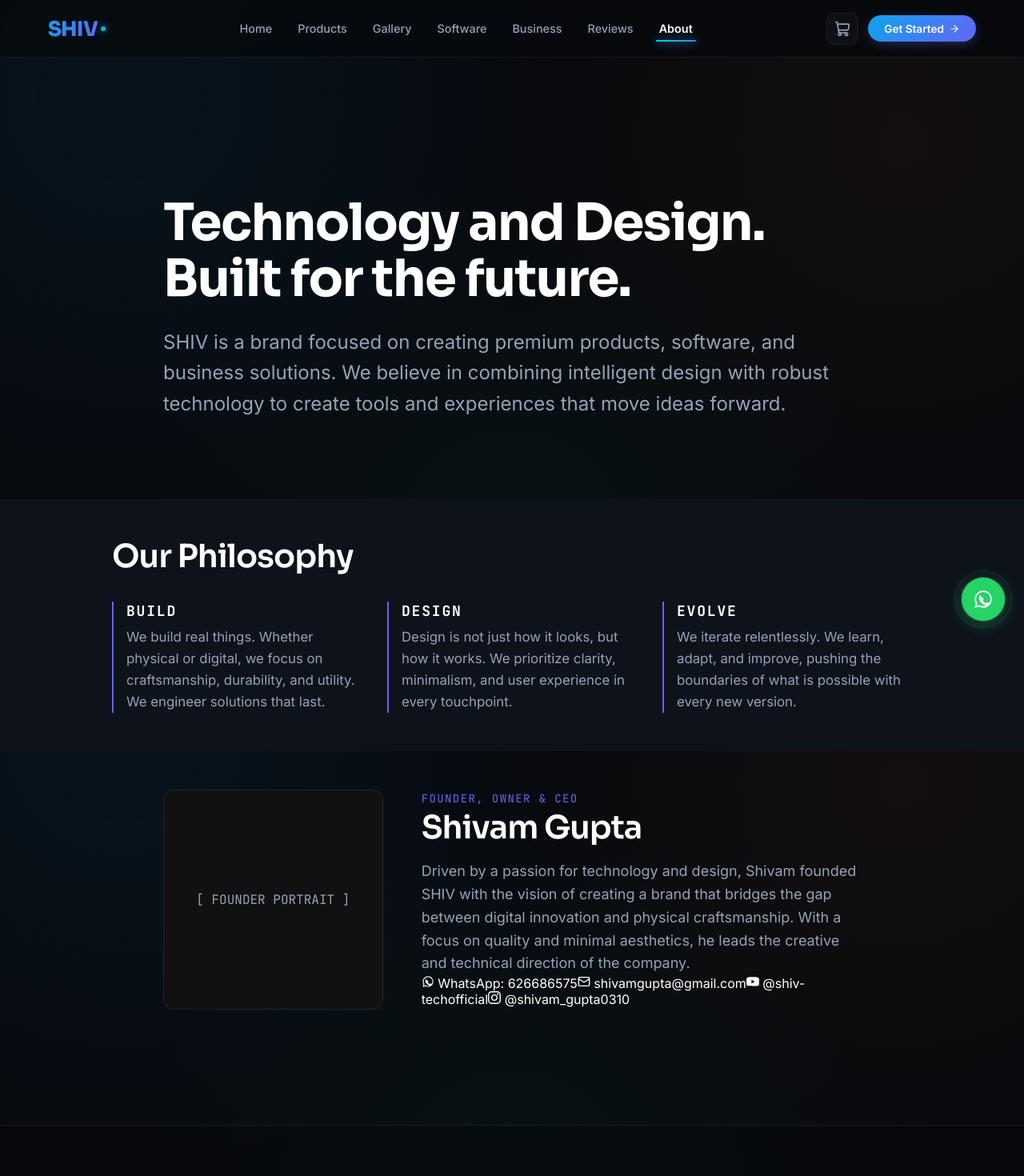
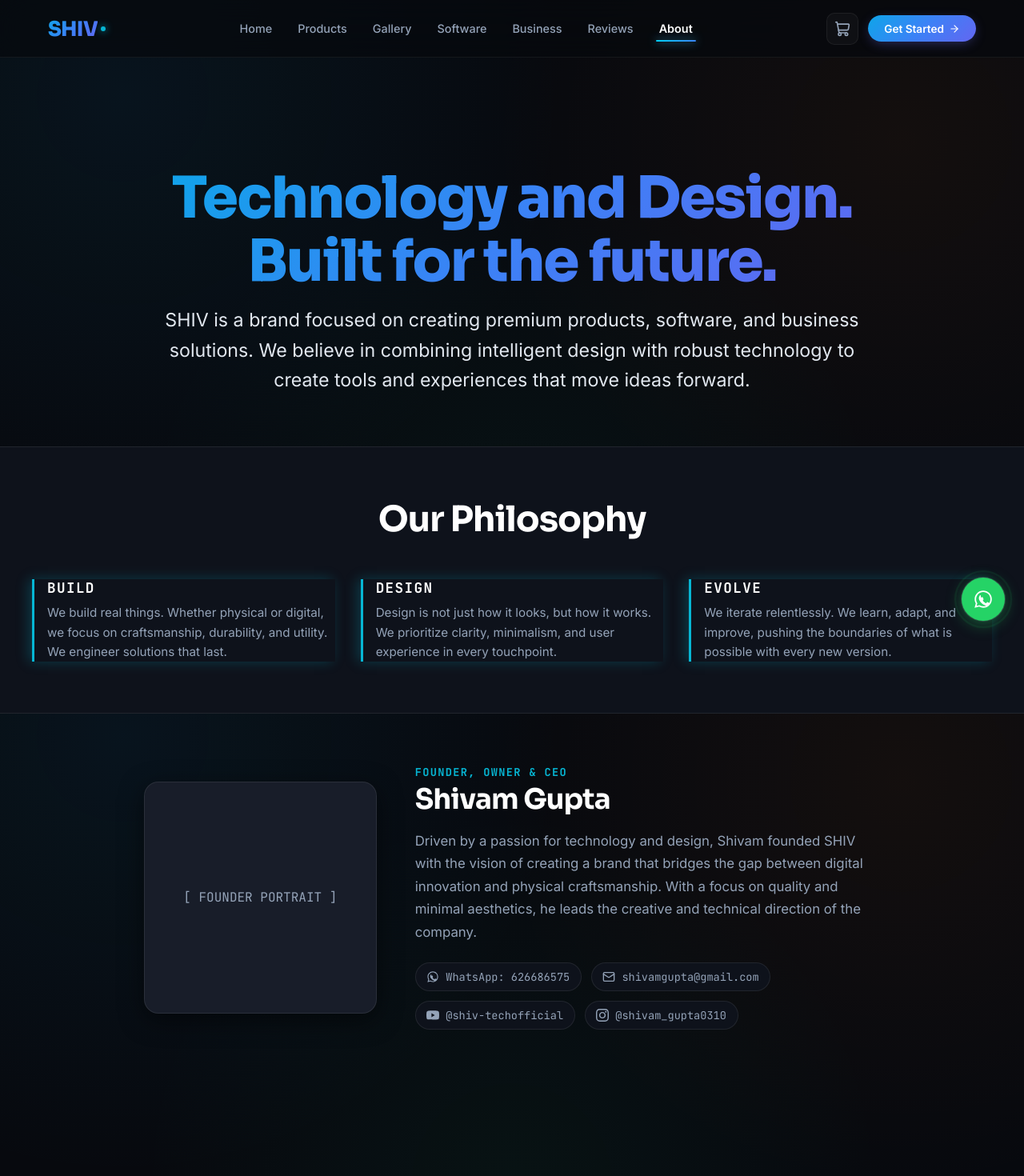
Before and after one commit to shivamgupt-2010/shiv-website, a Next.js app: page /about in a window 1280 px wide. Shown: the top 1470 px of the page at 80% size. Built offline with nearby package versions, Linux system fonts and the light colour scheme.

Commit message:
feat: add WhatsApp, YouTube, Instagram and Email contact details and floating chat badge

```diff
--- a/src/app/(public)/about/page.module.css
+++ b/src/app/(public)/about/page.module.css
@@ -1,134 +1,190 @@
 .container {
   padding-top: var(--header-height);
   min-height: 100vh;
+  padding-bottom: var(--spacing-24);
 }
 
 .hero {
-  min-height: 60vh;
+  min-height: 50vh;
   display: flex;
   flex-direction: column;
   justify-content: center;
-  padding: var(--spacing-2xl) 5%;
-  max-width: 1000px;
+  padding: var(--spacing-16) var(--container-padding);
+  max-width: 960px;
   margin: 0 auto;
+  text-align: center;
 }
 
 .title {
-  font-family: var(--font-sora);
-  font-size: 4rem;
-  font-weight: 700;
-  margin-bottom: var(--spacing-lg);
-  color: var(--text-primary);
+  font-size: clamp(2.75rem, 6vw, 4.5rem);
+  font-weight: 800;
+  margin-bottom: var(--spacing-4);
+  background: var(--gradient-primary);
+  -webkit-background-clip: text;
+  -webkit-text-fill-color: transparent;
+  background-clip: text;
+  color: transparent;
   line-height: 1.1;
 }
 
 .mission {
-  font-size: 1.5rem;
-  color: var(--text-secondary);
+  font-size: clamp(1.1rem, 2.2vw, 1.45rem);
+  color: var(--mist);
   line-height: 1.6;
 }
 
 .section {
-  padding: var(--spacing-2xl) 5%;
+  padding: var(--spacing-16) var(--container-padding);
   background: var(--bg-secondary);
+  border-top: 1px solid var(--border-color);
+  border-bottom: 1px solid var(--border-color);
 }
 
 .sectionContent {
-  max-width: 1000px;
+  max-width: var(--container-max-width);
   margin: 0 auto;
 }
 
 .sectionTitle {
-  font-family: var(--font-sora);
-  font-size: 2.5rem;
-  font-weight: 600;
-  margin-bottom: var(--spacing-xl);
-  color: var(--text-primary);
+  font-size: clamp(2rem, 4vw, 2.75rem);
+  font-weight: 700;
+  margin-bottom: var(--spacing-12);
+  color: var(--white);
+  text-align: center;
 }
 
 .philosophyGrid {
   display: grid;
-  grid-template-columns: repeat(auto-fit, minmax(250px, 1fr));
-  gap: var(--spacing-xl);
+  grid-template-columns: repeat(auto-fit, minmax(min(100%, 280px), 1fr));
+  gap: var(--spacing-8);
 }
 
 .philosophyItem {
-  border-left: 2px solid var(--accent-primary);
-  padding-left: var(--spacing-md);
+  border-left: 3px solid var(--cyan);
+  padding-left: var(--spacing-4);
+  box-shadow: -4px 0 15px rgba(6, 182, 212, 0.25);
 }
 
 .philosophyTitle {
   font-family: var(--font-mono);
-  font-size: 1.125rem;
-  color: var(--text-primary);
-  margin-bottom: var(--spacing-sm);
+  font-size: 1.1rem;
+  font-weight: 700;
+  color: var(--white);
+  margin-bottom: var(--spacing-2);
+  letter-spacing: 0.08em;
   text-transform: uppercase;
-  letter-spacing: 0.1em;
 }
 
 .philosophyDesc {
   color: var(--text-secondary);
   line-height: 1.6;
+  font-size: 0.95rem;
 }
 
 .founderSection {
-  padding: var(--spacing-2xl) 5%;
-  max-width: 1000px;
+  padding: var(--spacing-16) var(--container-padding);
+  max-width: 960px;
   margin: 0 auto;
 }
 
 .founderGrid {
   display: grid;
   grid-template-columns: 1fr 2fr;
-  gap: var(--spacing-2xl);
+  gap: var(--spacing-12);
   align-items: center;
 }
 
 .founderImage {
   aspect-ratio: 1/1;
-  background: #111;
-  border-radius: var(--radius-lg);
+  background: var(--bg-tertiary);
+  border-radius: var(--radius-xl);
   display: flex;
   align-items: center;
   justify-content: center;
   color: var(--text-secondary);
   font-family: var(--font-mono);
-  border: 1px solid var(--border-light);
+  border: 1px solid var(--border-color);
+  box-shadow: var(--shadow-card);
 }
 
 .founderRole {
   font-family: var(--font-mono);
-  font-size: 0.875rem;
-  color: var(--accent-primary);
+  font-size: 0.85rem;
+  color: var(--cyan);
   text-transform: uppercase;
   letter-spacing: 0.1em;
-  margin-bottom: var(--spacing-xs);
+  margin-bottom: var(--spacing-1);
+  font-weight: 700;
 }
 
 .founderName {
-  font-family: var(--font-sora);
-  font-size: 2.5rem;
-  font-weight: 600;
-  color: var(--text-primary);
-  margin-bottom: var(--spacing-md);
+  font-size: 2.2rem;
+  font-weight: 700;
+  color: var(--white);
+  margin-bottom: var(--spacing-4);
 }
 
 .founderBio {
-  font-size: 1.125rem;
+  font-size: 1.05rem;
   color: var(--text-secondary);
-  line-height: 1.6;
+  line-height: 1.7;
+}
+
+.founderLinks {
+  display: flex;
+  flex-wrap: wrap;
+  gap: var(--spacing-3);
+  margin-top: var(--spacing-6);
+}
+
+.founderLink {
+  display: inline-flex;
+  align-items: center;
+  gap: 0.5rem;
+  padding: 0.5rem 0.85rem;
+  background: var(--bg-secondary);
+  border: 1px solid var(--border-color);
+  border-radius: var(--radius-full);
+  font-size: 0.85rem;
+  font-family: var(--font-mono);
+  color: var(--text-secondary);
+  text-decoration: none;
+  transition: all var(--transition-fast);
+}
+
+.founderLink:hover {
+  color: var(--white);
+  border-color: rgba(255, 255, 255, 0.25);
+  transform: translateY(-2px);
+}
+
+.founderWhatsApp:hover {
+  color: #25d366;
+  border-color: #25d366;
+}
+
+.founderYoutube:hover {
+  color: #ff4d4d;
+  border-color: #ff4d4d;
+}
+
+.founderInstagram:hover {
+  color: #e1306c;
+  border-color: #e1306c;
+}
+
+.founderEmail:hover {
+  color: var(--azure);
+  border-color: var(--azure);
 }
 
 @media (max-width: 768px) {
-  .title {
-    font-size: 2.5rem;
-  }
-
-  .mission {
-    font-size: 1.25rem;
+  .hero {
+    padding: var(--spacing-12) var(--container-padding);
   }
 
   .founderGrid {
     grid-template-columns: 1fr;
+    gap: var(--spacing-6);
   }
 }
```
